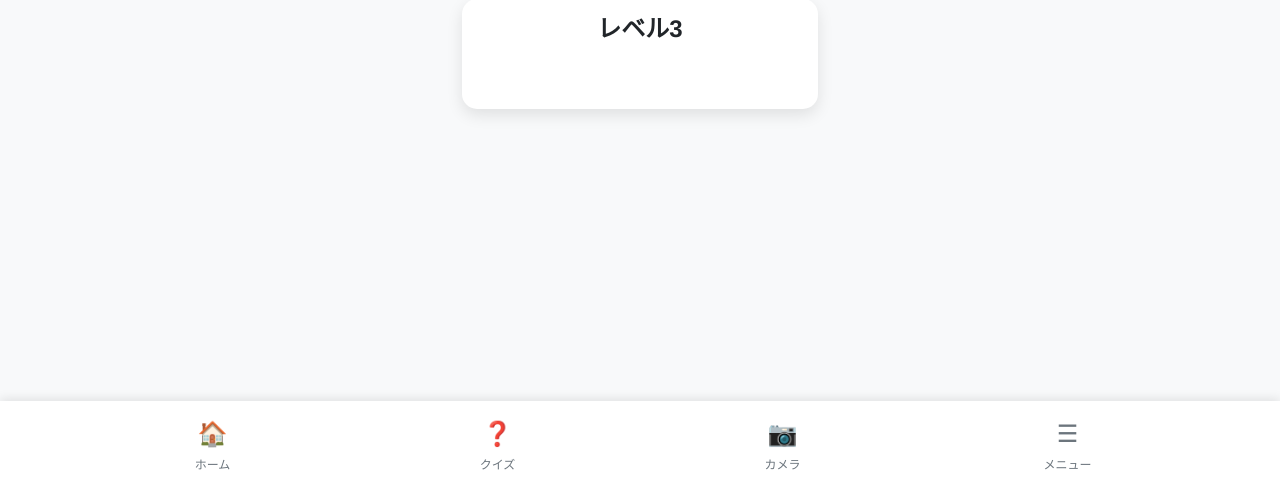
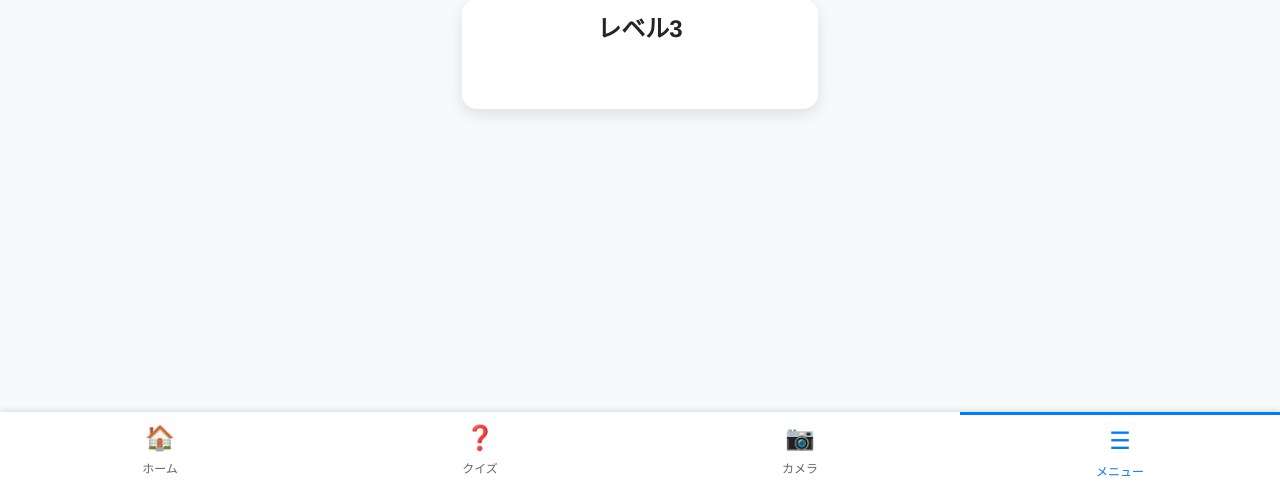
Before and after one commit to s2322106/Syshack, a Flask app: page /ranking.html in a window 1280 px wide. Shown: the part 311-800 px from the top of the page. Run offline with Flask 3, Linux system fonts and the light colour scheme.

Commit message:
change menu ranking

```diff
--- a/fix.ver3/templates/ranking.html
+++ b/fix.ver3/templates/ranking.html
@@ -59,38 +59,34 @@
       padding-bottom: 5rem;
     }
 
+     /* Bottom Navigation */
      .bottom-nav {
+      display: flex;
+      background-color: white;
+      box-shadow: 0 -2px 5px rgba(0,0,0,0.1);
       position: fixed;
       bottom: 0;
       left: 0;
       width: 100%;
-      background-color: white;
-      box-shadow: 0 -2px 10px rgba(0,0,0,0.1);
       z-index: 1000;
-      padding: 10px 0;
     }
-
+    .nav-item {
+      flex: 1;
+      display: flex;
+      flex-direction: column;
+      align-items: center;
+      padding: 8px 0;
+      color: #666;
+      text-decoration: none;
+      font-size: 12px;
+    }
+    .nav-item.active {
+      color: #007bff;
+      border-top: 3px solid #007bff;
+    }
     .nav-icon {
       font-size: 24px;
       margin-bottom: 4px;
-    }
-
-    .nav-link {
-      display: flex;
-      flex-direction: column;
-      align-items: center;
-      color: #6c757d;
-      text-decoration: none;
-      font-size: 12px;
-      padding: 5px 0;
-    }
-
-    .nav-link:hover {
-      color: #4285F4;
-    }
-
-    .nav-link.active {
-      color: #4285F4;
     }
 
     .page-title {
@@ -148,30 +144,20 @@
       </div>
     </div>
 
-    <!-- Bottom Navigation -->
     <div class="bottom-nav">
-      <div class="container">
-        <div class="row justify-content-around">
-          <div class="col-3 text-center">
-            <a href="main.html" class="nav-link">
+      <a href="main.html" class="nav-item">
         <div class="nav-icon">🏠</div>
         <div>ホーム</div>
       </a>
-          </div>
-          <div class="col-3 text-center">
-            <a href="quiz.html" class="nav-link">
+      <a href="quiz.html" class="nav-item">
         <div class="nav-icon">❓</div>
         <div>クイズ</div>
       </a>
-          </div>
-          <div class="col-3 text-center">
-            <a href="camera.html" class="nav-link">
+      <a href="camera.html" class="nav-item">
         <div class="nav-icon">📷</div>
         <div>カメラ</div>
       </a>
-          </div>
-          <div class="col-3 text-center">
-            <a href="menu.html" class="nav-link">
+      <a href="menu.html" class="nav-item active">
         <div class="nav-icon">☰</div>
         <div>メニュー</div>
       </a>
```
Also changed, not shown: fix.ver3/templates/Menu.html (+48 -1 lines). Lines whose indentation alone changed are shown as unchanged.
